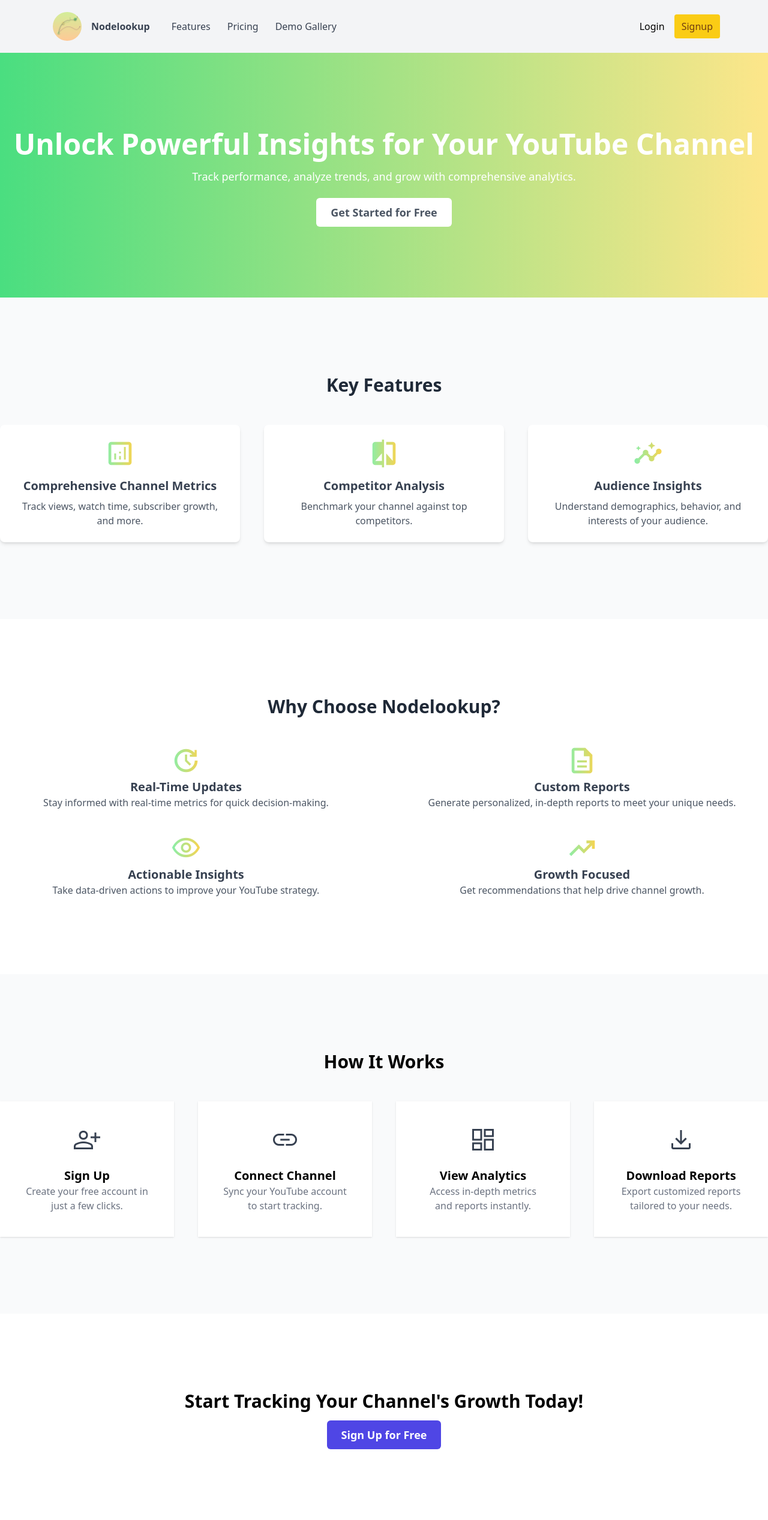
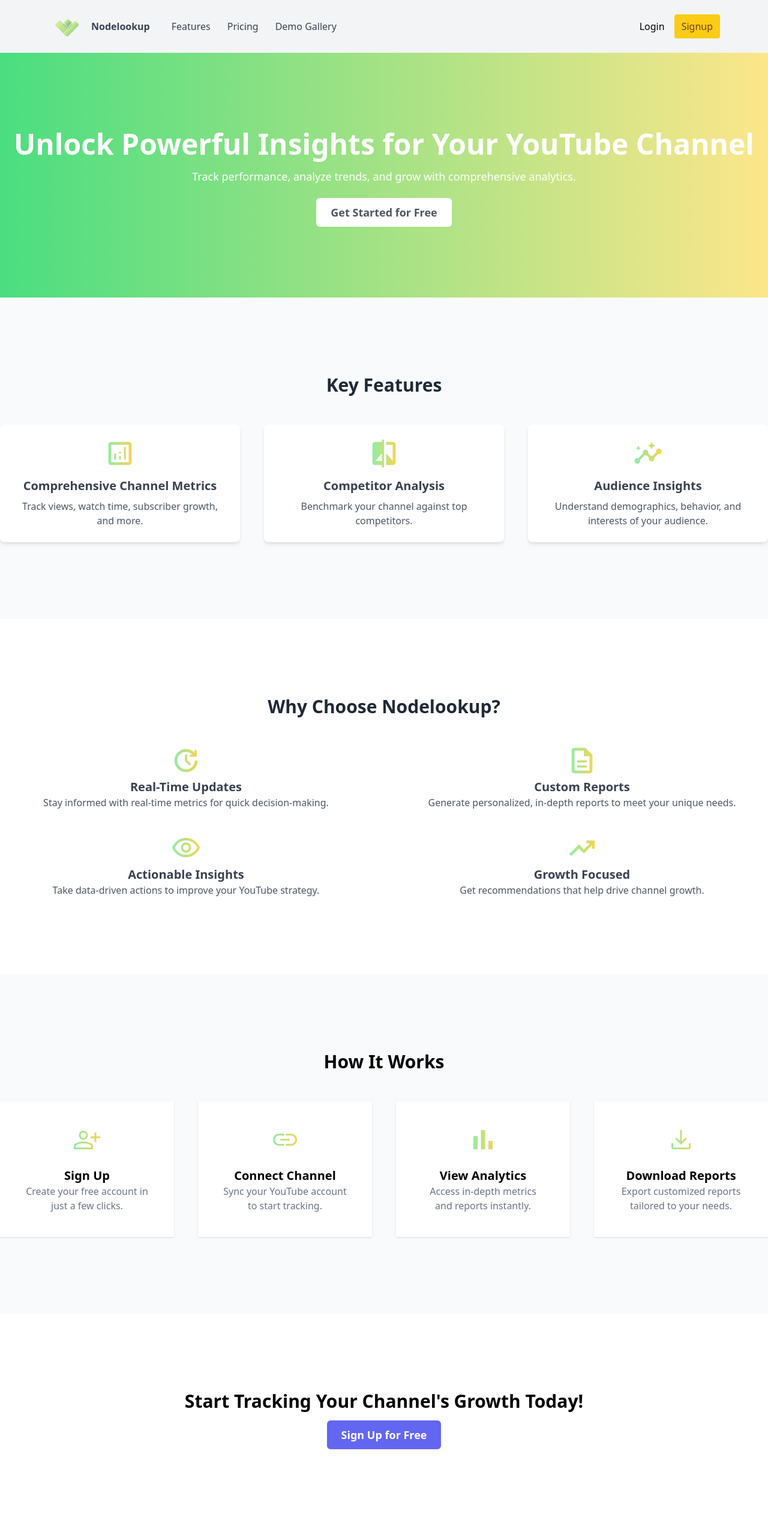
Before and after one commit to nfaltir/nodelookup-v1, a Django app: page / in a window 1280 px wide. Shown: the whole page at 60% size. Run offline with Django 5.2, Linux system fonts and the light colour scheme; some libraries are stand-ins or nearby versions.

Commit message:
added new logo, fixed gallery ui

```diff
--- a/core/templates/gallery.html
+++ b/core/templates/gallery.html
@@ -11,7 +11,7 @@
 
     <div class="grid grid-cols-1 md:grid-cols-2 lg:grid-cols-2 gap-12">
         {% for report in gallery_reports %}
-        <div class="bg-white shadow-lg rounded-lg border border-gray-200 hover:shadow-2xl transition-shadow duration-300">
+        <div class="bg-white shadow-lg  rounded-lg border border-gray-200 hover:shadow-2xl transition-shadow duration-300">
             <!-- Image as Background -->
             {% if report.channel_image %}
                 <div class="h-[400px] bg-cover bg-center rounded-t-lg" style="background-image: url('{{ report.channel_image.url }}');"></div>
@@ -28,7 +28,7 @@
                 <p class="text-sm text-gray-500 mb-4">Channel Link: <a href="{{ report.channel_link }}" target="_blank" class="text-blue-500 underline">{{ report.channel_link }}</a></p>
 
                 <div class="flex justify-center items-center p-4 gap-4">
-                    <a href="{{ report.pdf_file.url }}" target="_blank" class="inline-flex items-center bg-slate-400 text-white py-2 px-5 rounded-full hover:bg-blue-700 transition-colors">
+                    <a href="{{ report.pdf_file.url }}" target="_blank" class="inline-flex items-center bg-slate-400 text-white py-2 px-5 rounded-full hover:bg-slate-600 transition-colors">
                         <span class="material-symbols-outlined mr-2">download</span> Download Report
                     </a>
 
--- a/core/templates/home.html
+++ b/core/templates/home.html
@@ -92,7 +92,7 @@
             <!-- Step 1 -->
             <div class="shadow bg-white p-10">
                 <div class="mb-4">
-                    <span class="material-symbols-outlined text-gray-700 text-5xl">person_add</span>
+                    <span class="material-symbols-outlined bg-gradient-to-r from-green-300  to-amber-300 bg-clip-text text-transparent text-5xl">person_add</span>
                 </div>
                 <h3 class="text-xl font-semibold">Sign Up</h3>
                 <p class="text-gray-500">Create your free account in just a few clicks.</p>
@@ -100,7 +100,7 @@
             <!-- Step 2 -->
             <div class="shadow bg-white p-10">
                 <div class="mb-4">
-                    <span class="material-symbols-outlined text-gray-700 text-5xl">link</span>
+                    <span class="material-symbols-outlined bg-gradient-to-r from-green-300  to-amber-300 bg-clip-text text-transparent text-5xl">link</span>
                 </div>
                 <h3 class="text-xl font-semibold">Connect Channel</h3>
                 <p class="text-gray-500">Sync your YouTube account to start tracking.</p>
@@ -108,7 +108,7 @@
             <!-- Step 3 -->
             <div class="shadow bg-white p-10">
                 <div class="mb-4">
-                    <span class="material-symbols-outlined text-gray-700 text-5xl">dashboard</span>
+                    <span class="material-symbols-outlined bg-gradient-to-r from-green-300  to-amber-300 bg-clip-text text-transparent text-5xl">bar_chart</span>
                 </div>
                 <h3 class="text-xl font-semibold">View Analytics</h3>
                 <p class="text-gray-500">Access in-depth metrics and reports instantly.</p>
@@ -116,7 +116,7 @@
             <!-- Step 4 -->
             <div class="shadow bg-white p-10">
                 <div class="mb-4">
-                    <span class="material-symbols-outlined text-gray-700 text-5xl">download</span>
+                    <span class="material-symbols-outlined bg-gradient-to-r from-green-300  to-amber-300 bg-clip-text text-transparent text-5xl">download</span>
                 </div>
                 <h3 class="text-xl font-semibold">Download Reports</h3>
                 <p class="text-gray-500">Export customized reports tailored to your needs.</p>
@@ -128,7 +128,7 @@
 <!-- Call to Action Section -->
 <section class="py-32 bg-white text-dark text-center">
     <h2 class="text-3xl font-bold mb-6">Start Tracking Your Channel's Growth Today!</h2>
-    <a href="{% url 'register' %}" class="bg-indigo-600 text-white px-6 py-3 rounded-md text-lg font-semibold hover:bg-indigo-500">
+    <a href="{% url 'register' %}" class="bg-indigo-500 text-white px-6 py-3 rounded-md text-lg font-semibold">
         Sign Up for Free
     </a>
 </section>
--- a/dashboard/templates/dashboard.html
+++ b/dashboard/templates/dashboard.html
@@ -92,7 +92,7 @@
     <section class="mb-8 bg-white p-6 rounded-lg shadow-md">
       <h2 class="text-xl font-semibold text-gray-700 mb-4">Analytics Research Gallery</h2>
       <div class="grid grid-cols-3 gap-4">
-        <div class="bg-amber-300 p-4 rounded-lg">Research 1</div>
+        <div class="bg-gradient-to-r from-green-300 to-emerald-400 text-white p-4 rounded-lg">Research 1</div>
         <div class="bg-gray-200 p-4 rounded-lg">Research 2</div>
         <div class="bg-gray-200 p-4 rounded-lg">Research 3</div>
       </div>
--- a/templates/base.html
+++ b/templates/base.html
@@ -14,7 +14,7 @@
     {% load static %}
 
     <!-- Link to CSS file -->
-
+    <link rel="icon" href="{% static 'imgs/logo.svg' %}" type="image/x-icon">
 
     <link rel="stylesheet" href="{% static 'css/style.css' %}" />
     <script src="https://cdn.tailwindcss.com"></script>
@@ -37,7 +37,7 @@
                   href="{% url 'home' %}"
                   class="flex items-center py-5 px-2 text-gray-700 hover:text-gray-900"
                 >
-                <img class="h-12 w-12 mr-4 rounded-full object-cover" src="{% static 'imgs/logo.png' %}" alt="Logo">
+                <img class="h-12 w-12 mr-4 rounded-full object-cover" src="{% static 'imgs/logo.svg' %}" alt="Logo">
 
 
                   <span class="font-bold">Nodelookup</span>
```
Also changed, not shown: db.sqlite3, static/imgs/logo.svg (added).
